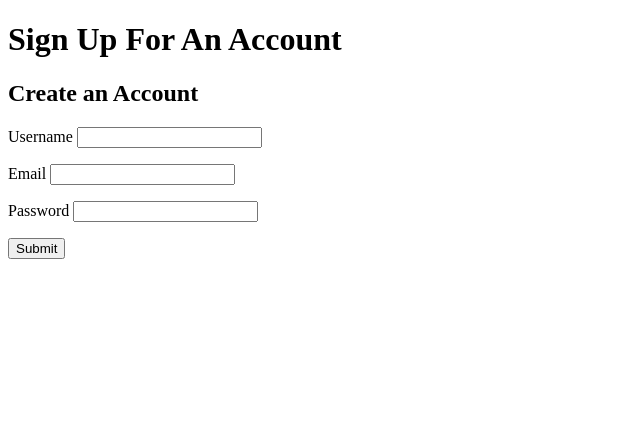
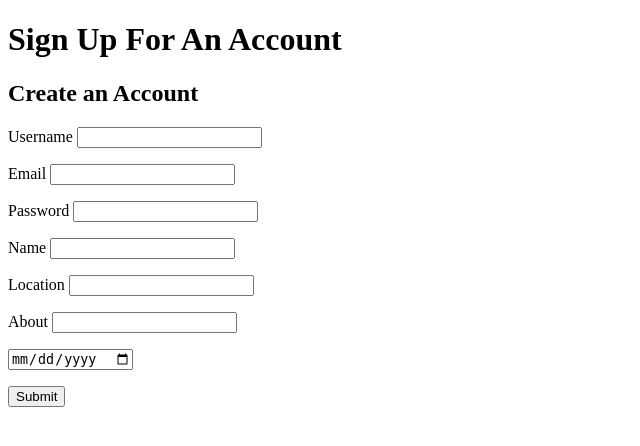
Before and after one commit to qfuggett/rejuvenate, a Flask app: page /signup in a window 1280 px wide. Shown: the top 446 px of the page, without its empty margins (0-640 px from the left). Run offline with Flask 2, Linux system fonts and the light colour scheme.

Commit message:
create route for specific recipes, create signup route, create recipe details view page, update signup view page with extra input fields, update user recipes view page with directions

```diff
--- a/server.py
+++ b/server.py
@@ -41,6 +41,14 @@ def all_recipes():
                             cleanses=cleanses, recipe_ingredients=recipe_ingredients)
 
 
+@app.route('/recipe/<recipe_id>')
+def recipe():
+    """Shows specific recipe information"""
+
+
+    return render_template('recipe_details.html')
+
+
 @app.route('/user_recipes')
 def user_recipes():
     """Shows cleanses, smoothies and recipes for the logged in user"""
@@ -49,27 +57,32 @@ def user_recipes():
     cleanses = crud.get_user_cleanses(user_id)
 
 
-
     return render_template('user_recipes.html', cleanses=cleanses)
 
 
-@app.route('/signup', methods=['GET'])
+@app.route('/signup', methods=['GET', 'POST'])
 def sign_up():
     """User can sign up for an account"""
 
-    username = request.form.get('username')
-    email = request.form.get('email')
-    password = request.form.get('password')
+    if request.method == 'POST':
+        username = request.form.get('username')
+        email = request.form.get('email')
+        password = request.form.get('password')
+        name = request.form.get('name')
+        location = request.form.get('location')
+        about = request.form.get('about')
+        member_since = request.form.get('member_since')
 
-    user = crud.get_user_by_email(email)
+        crud.create_user(username, email, password, name, location, about, member_since)
+        flash('Account created! Please log in.')
 
-    # if user:
-    #     flash('Cannot create an account with an existing email address. Try again')
-    # else:
-    #     crud.create_user(username, email, password)
-    #     flash('Account created! Please log in.')
+        # flash('Cannot create an account with an existing email address. Try again')
 
-    return render_template('signup.html', user=user)
+
+        return redirect('/login')
+    else:
+
+        return render_template('signup.html')
 
 
 @app.route('/login', methods=['GET', 'POST'])
--- a/templates/signup.html
+++ b/templates/signup.html
@@ -19,6 +19,22 @@
     </p>
 
     <p>
+      Name <input type="text" name="name">
+    </p>
+
+    <p>
+      Location <input type="text" name="location">
+    </p>
+
+    <p>
+      About <input type="text" name="about">
+    </p>
+
+    <p>
+      <input type="date" name="member_since">
+    </p>
+
+    <p>
       <input type="submit">
     </p>
   </form>
--- a/templates/user_recipes.html
+++ b/templates/user_recipes.html
@@ -1,9 +1,11 @@
 {% extends 'base.html' %}
-{% block title %}{{ session['username'] }}'s Recipes{% endblock %}
+{% block title %}{{ session['username'] }}'s Cleanses{% endblock %}
 
 {% block body %}
   <h1>My Cleanses</h1>
-
+shows the current cleanse and a list of all user cleanses
+click on cleanse to reveal all recipes/smoothies associated with it
+click on recipe to show ingredients used
   <ul>
     <li>{{ cleanses.description }}</li>
   </ul>
```
Also changed, not shown: templates/recipe_details.html (added, +9 -0 lines).
